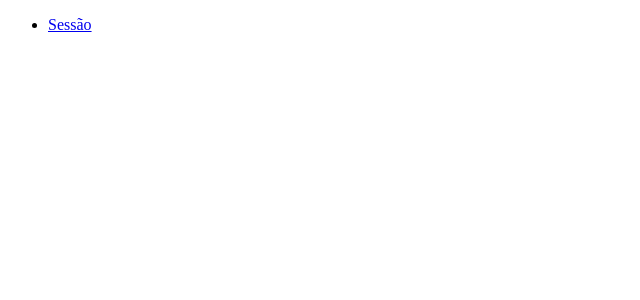
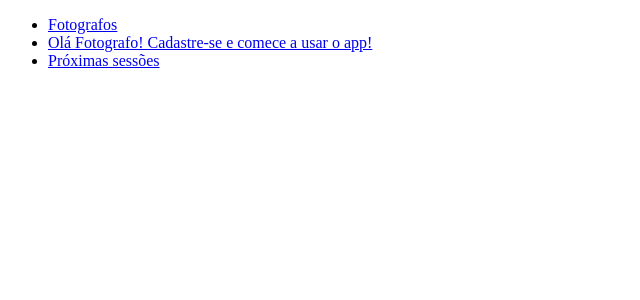
Before and after one commit to marcelomagario/surfpic-agenda-react, a React (Create React App) app: page / in a window 1280 px wide. Before the commit this address had no page. Shown: the top 300 px of the page, without its empty margins (0-640 px from the left). Built offline with nearby package versions, Linux system fonts and the light colour scheme.

Commit message:
formatting labels

```diff
--- a/src/App.js
+++ b/src/App.js
@@ -10,14 +10,14 @@ function App() {
       <div>
         <nav>
           <ul>
-            {/* <li>
-              <Link to="/fotografo">Fotografo</Link>
+            <li>
+              <Link to="/fotografo">Fotografos</Link>
             </li>
             <li>
-              <Link to="/formulario-fotografo">Formulario Fotografo</Link>
-            </li> */}
+              <Link to="/formulario-fotografo"> Olá Fotografo! Cadastre-se e comece a usar o app!</Link>
+            </li>
             <li>
-              <Link to="/sessao">Sessão</Link>
+              <Link to="/sessao">Próximas sessões</Link>
             </li>
           </ul>
         </nav>
--- a/src/Sessao.js
+++ b/src/Sessao.js
@@ -15,12 +15,19 @@ function Sessao() {
         console.error('Erro ao buscar sessões:', error);
       });
   }, []);
+
+function formatDate(dateString) {
+  const options = { day: '2-digit', month: '2-digit', year: 'numeric' };
+  return new Date(dateString).toLocaleDateString('pt-BR', options);
+}
+
+
   return (
     <div>
       <h1>Sessões</h1>
       {sessoes.map(sessao => (
         <div key={sessao.id}>
-          <h2>{sessao.data}</h2>
+          <h2>{formatDate(sessao.data)}</h2>
           <p>Praia: {sessao.nome_praia}</p>
           <p>Início da sesh: {sessao.hora_inicial}</p>
           <p>Fico até as: {sessao.hora_final}</p>
```
